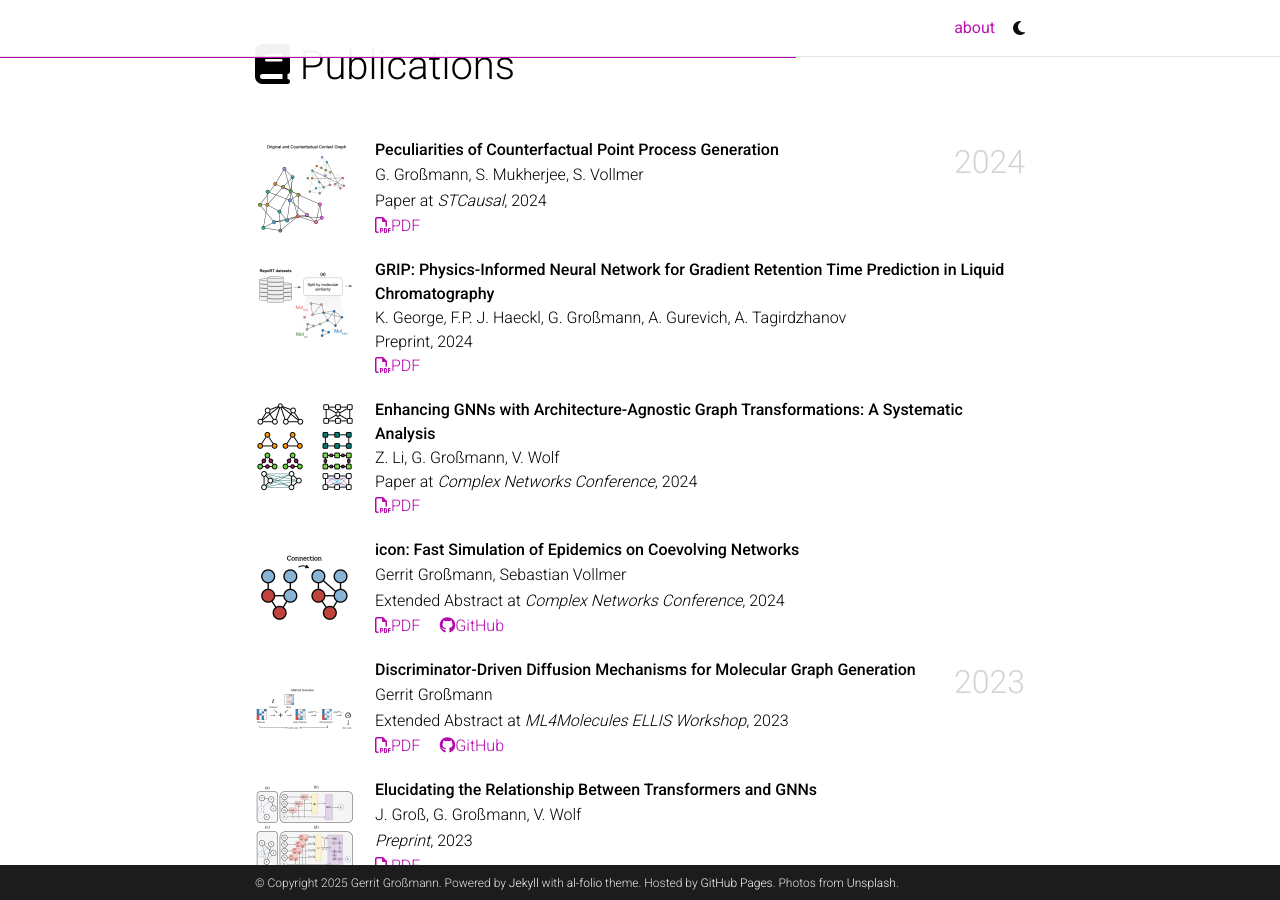
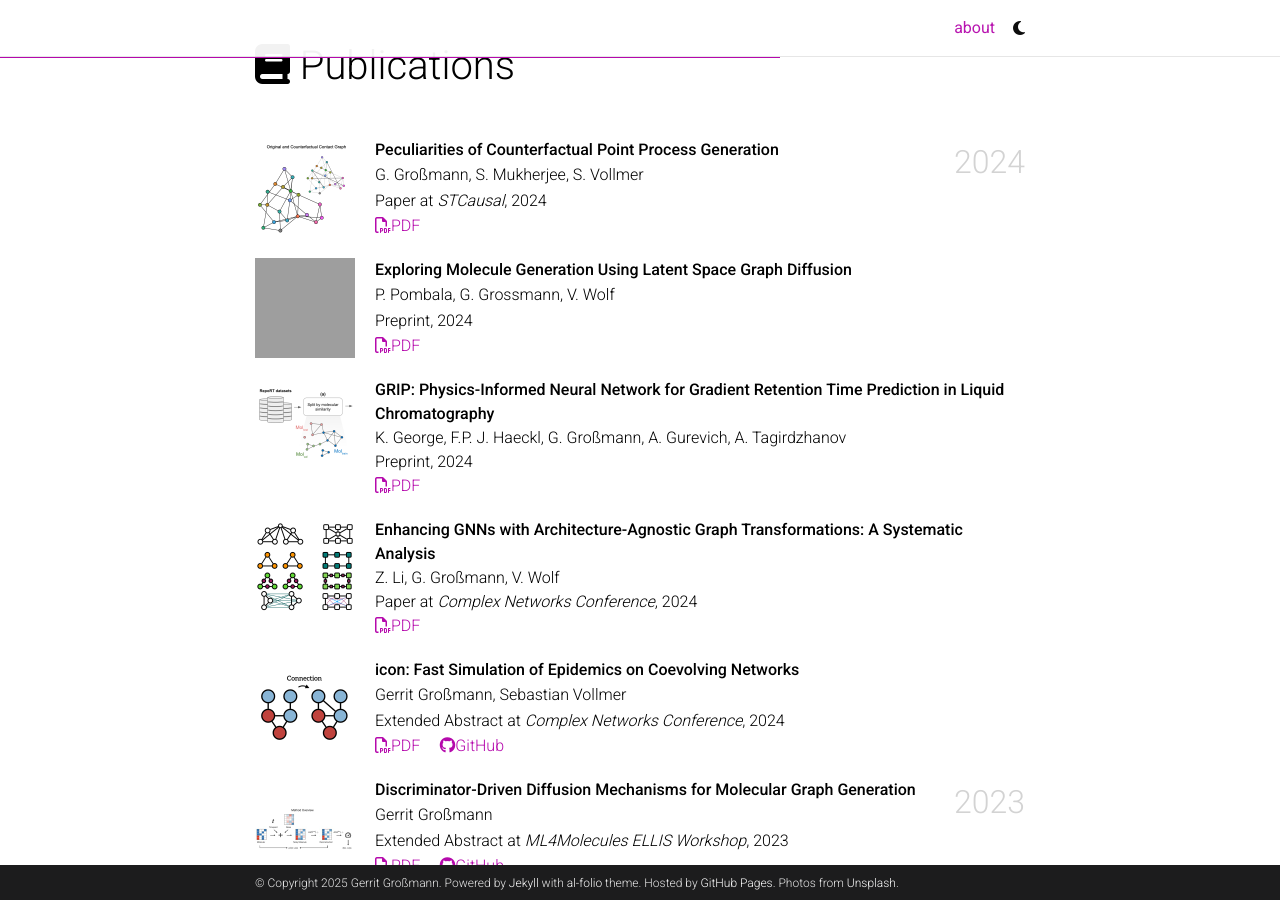
Before and after one commit to gerritgr/gerritgr.github.io, a Jekyll site: the page built from _pages/about.md, in a window 1280 px wide and 900 px high, scrolled down 3764 px. Built offline with Jekyll 4.4.1, drawn with Linux system fonts in a browser that asks for light colours; nearby versions of some CDN libraries; full-size pictures stand in for the smaller copies a plugin makes; comment, search, counter and statistics services are not loaded; a style sheet for code colours, icons or effects is not loaded; grey boxes are pictures that could not be loaded.

Commit message:
Update about.md

```diff
--- a/_pages/about.md
+++ b/_pages/about.md
@@ -249,6 +249,20 @@
       </div>
     </div>
      <div style="color: lightgray; align-self: flex-start; margin-left: 10px; white-space: nowrap; font-size: 200%;">2024</div>
+  </div>
+
+  <!-- LatentMol -->
+  <div style="display: flex; justify-content: space-between; align-items: stretch; margin-bottom: 20px;">
+    <div style="display: flex; align-items: stretch;">
+      <img src="assets/img/publication_preview/latmol.jpg" alt="Dis preview" style="width: 100px; height: 100px; margin-right: 20px;">
+      <div style="flex-grow: 1; display: flex; flex-direction: column; justify-content: space-between;">
+        <p style="margin: 0;"><strong>Exploring Molecule Generation Using Latent Space Graph Diffusion</strong></p>
+        <p style="margin: 0;">P. Pombala, G. Grossmann, V. Wolf</p>
+        <p style="margin: 0;">Preprint, 2024</p>
+        <p style="margin: 0;"><a href="https://arxiv/abs/2501.03696"><i class="fa-regular fa-file-pdf"></i>PDF</a> </p>
+      </div>
+    </div>
+    <!-- <div style="color: lightgray; align-self: flex-start; margin-left: 10px; white-space: nowrap; font-size: 200%;">2022</div>  -->
   </div>
 
   <!-- Pirate -->
```
